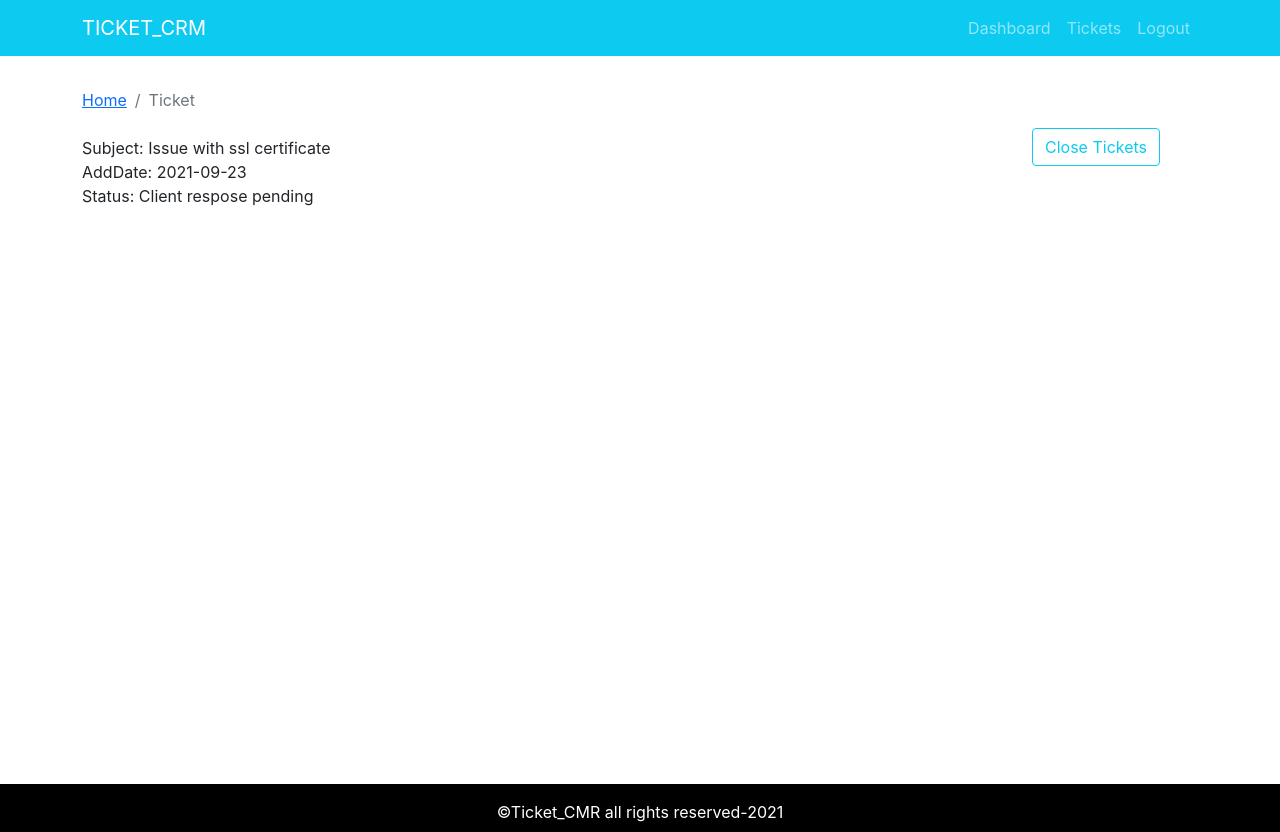
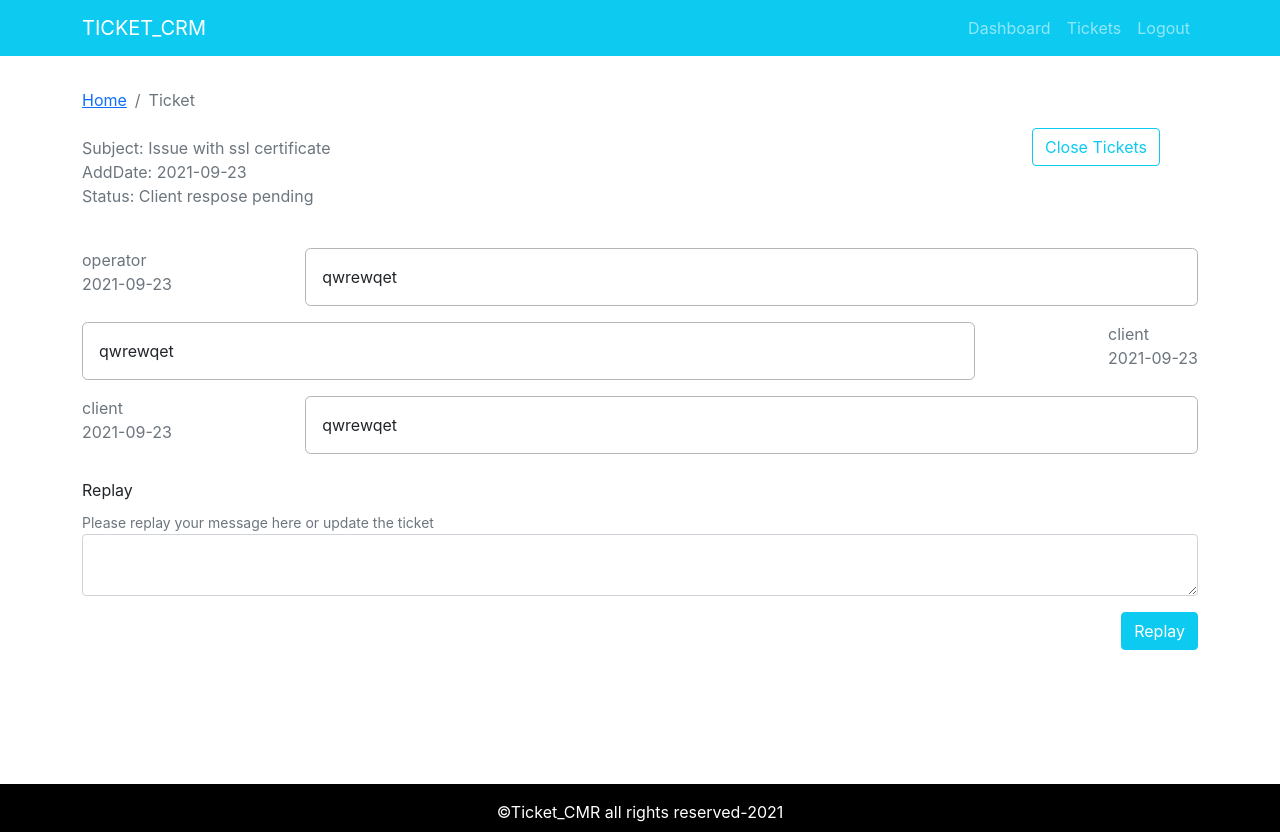
Before and after one commit to vikash-sde/Reactjs-CRM-ticketing-system, a React (Create React App) app: page / in a window 1280 px wide. Built offline with nearby package versions, Linux system fonts and the light colour scheme; the HTML template or start-up script is replaced by a standard one.

Commit message:
git landing page added

```diff
--- a/src/assets/dummy-tickets.json
+++ b/src/assets/dummy-tickets.json
@@ -3,36 +3,163 @@
     "id": 1,
     "status": "Client respose pending",
     "subject": "Issue with ssl certificate",
-    "addDate": "2021-09-23"
+    "addDate": "2021-09-23",
+    "history": [
+      {
+        "date": "2021-09-23",
+        "message": "qwrewqet",
+        "messageBy": "operator"
+      },
+      {
+        "date": "2021-09-23",
+        "message": "qwrewqet",
+        "messageBy": "client"
+      },
+      {
+        "date": "2021-09-23",
+        "message": "qwrewqet",
+        "messageBy": "client"
+      }
+    ]
   },
   {
     "id": 2,
     "status": "Client respose pending",
     "subject": "Email verifiaction pending",
-    "addDate": "2021-09-23"
+    "addDate": "2021-09-23",
+    "history": [
+      {
+        "date": "2021-09-23",
+        "message": "qwrewqet",
+        "messageBy": "operator"
+      },
+      {
+        "date": "2021-09-23",
+        "message": "qwrewqet",
+        "messageBy": "client"
+      },
+      {
+        "date": "2021-09-23",
+        "message": "qwrewqet",
+        "messageBy": "client"
+      },
+      {
+        "date": "2021-09-23",
+        "message": "qwrewqet",
+        "messageBy": "client"
+      }
+    ]
   },
   {
     "id": 3,
     "status": "Client respose pending",
     "subject": "mail issue",
-    "addDate": "2021-09-23"
+    "addDate": "2021-09-23",
+    "history": [
+      {
+        "date": "2021-09-23",
+        "message": "qwrewqet",
+        "messageBy": "operator"
+      },
+      {
+        "date": "2021-09-23",
+        "message": "qwrewqet",
+        "messageBy": "client"
+      },
+      {
+        "date": "2021-09-23",
+        "message": "qwrewqet",
+        "messageBy": "client"
+      },
+      {
+        "date": "2021-09-23",
+        "message": "qwrewqet",
+        "messageBy": "client"
+      }
+    ]
   },
   {
     "id": 4,
     "status": "Client respose pending",
     "subject": "Pending tickets error",
-    "addDate": "2021-09-23"
+    "addDate": "2021-09-23",
+    "history": [
+      {
+        "date": "2021-09-23",
+        "message": "qwrewqet",
+        "messageBy": "operator"
+      },
+      {
+        "date": "2021-09-23",
+        "message": "qwrewqet",
+        "messageBy": "client"
+      },
+      {
+        "date": "2021-09-23",
+        "message": "qwrewqet",
+        "messageBy": "client"
+      },
+      {
+        "date": "2021-09-23",
+        "message": "qwrewqet",
+        "messageBy": "client"
+      }
+    ]
   },
   {
     "id": 5,
     "status": "Client respose pending",
     "subject": "Issue with ssl certificate",
-    "addDate": "2021-09-23"
+    "addDate": "2021-09-23",
+    "history": [
+      {
+        "date": "2021-09-23",
+        "message": "qwrewqet",
+        "messageBy": "operator"
+      },
+      {
+        "date": "2021-09-23",
+        "message": "qwrewqet",
+        "messageBy": "client"
+      },
+      {
+        "date": "2021-09-23",
+        "message": "qwrewqet",
+        "messageBy": "client"
+      },
+      {
+        "date": "2021-09-23",
+        "message": "qwrewqet",
+        "messageBy": "client"
+      }
+    ]
   },
   {
     "id": 6,
     "status": "Client respose pending",
     "subject": "Issue with ssl certificate",
-    "addDate": "2021-09-23"
+    "addDate": "2021-09-23",
+    "history": [
+      {
+        "date": "2021-09-23",
+        "message": "qwrewqet",
+        "messageBy": "operator"
+      },
+      {
+        "date": "2021-09-23",
+        "message": "qwrewqet",
+        "messageBy": "client"
+      },
+      {
+        "date": "2021-09-23",
+        "message": "qwrewqet",
+        "messageBy": "client"
+      },
+      {
+        "date": "2021-09-23",
+        "message": "qwrewqet",
+        "messageBy": "client"
+      }
+    ]
   }
 ]
--- /dev/null
+++ b/src/components/MessageHistory.jsx
@@ -0,0 +1,18 @@
+import React from "react";
+import "./message-history.style.css";
+
+const MessageHistory = ({ msg }) => {
+  if (!msg) return null;
+
+  return msg.map((row, i) => (
+    <div key={i} className="message_history mt-3">
+      <div className="send font-weight-bold text-secondary">
+        <div className="sender">{row.messageBy}</div>
+        <div className="date">{row.date}</div>
+      </div>
+      <div className="message">{row.message}</div>
+    </div>
+  ));
+};
+
+export default MessageHistory;
--- /dev/null
+++ b/src/components/UpdateTicket.jsx
@@ -0,0 +1,32 @@
+import React from "react";
+import { Form, Button } from "react-bootstrap";
+
+const UpdateTicket = ({ msg, handleOnChange, handleOnSubmit }) => {
+  return (
+    <div>
+      <Form onSubmit={handleOnSubmit}>
+        <Form.Group className="mb-3">
+          <Form.Label>Replay</Form.Label>
+          <br />
+          <Form.Text>
+            Please replay your message here or update the ticket
+          </Form.Text>
+          <Form.Control
+            as="textarea"
+            name="detail"
+            row="5"
+            value={msg}
+            onChange={handleOnChange}
+          />
+        </Form.Group>
+        <div className="d-flex justify-content-end">
+          <Button variant="info" type="submit" style={{ color: "white" }}>
+            Replay
+          </Button>
+        </div>
+      </Form>
+    </div>
+  );
+};
+
+export default UpdateTicket;
--- /dev/null
+++ b/src/components/message-history.style.css
@@ -0,0 +1,17 @@
+.message_history {
+  display: flex;
+  justify-content: space-between;
+}
+
+.message_history:nth-child(even) {
+  display: flex;
+  flex-direction: row-reverse;
+  justify-content: space-between;
+}
+
+.message {
+  padding: 1rem;
+  width: 80%;
+  border: 1px solid rgb(180, 180, 180);
+  border-radius: 0.35rem;
+}
--- a/src/pages/Ticket.jsx
+++ b/src/pages/Ticket.jsx
@@ -1,11 +1,27 @@
-import React from "react";
+import React, { useEffect, useState } from "react";
 import { Button, Col, Container, Row } from "react-bootstrap";
 import PageBreadcrumb from "../components/PageBreadcrumb";
 import tickets from "../assets/dummy-tickets.json";
+import MessageHistory from "../components/MessageHistory";
+import UpdateTicket from "../components/UpdateTicket";
 
 const ticket = tickets[0];
 
 const Ticket = () => {
+  const [message, setMessage] = useState("");
+
+  useEffect(() => {}, [message]);
+
+  const handleOnChange = (e) => {
+    setMessage(e.target.value);
+  };
+
+  const handleOnSubmit = () => {
+    alert("Form submitted");
+  };
+
+  console.log(message);
+
   return (
     <div>
       <Container>
@@ -14,17 +30,32 @@ const Ticket = () => {
             <PageBreadcrumb page="Ticket" />
           </Col>
         </Row>
+
         <Row className="d-flex justify-content-spacebetween">
-          <Col className="mt-2" sm="10">
+          <Col className="mt-2 text-weight-bolder text-secondary" sm="10">
             <div className="subject">Subject: {ticket.subject}</div>
             <div className="addDate">AddDate: {ticket.addDate}</div>
             <div className="status">Status: {ticket.status}</div>
           </Col>
 
-          <Col className="me-auto" sm="2">
+          <Col className="me-auto te" sm="2">
             <Button className="" variant="outline-info">
               Close Tickets
             </Button>
+          </Col>
+        </Row>
+        <Row>
+          <Col className="mt-4">
+            <MessageHistory msg={ticket.history} />
+          </Col>
+        </Row>
+        <Row>
+          <Col className="mt-4">
+            <UpdateTicket
+              msg={message}
+              handleOnChange={handleOnChange}
+              handleOnSubmit={handleOnSubmit}
+            />
           </Col>
         </Row>
       </Container>
```
